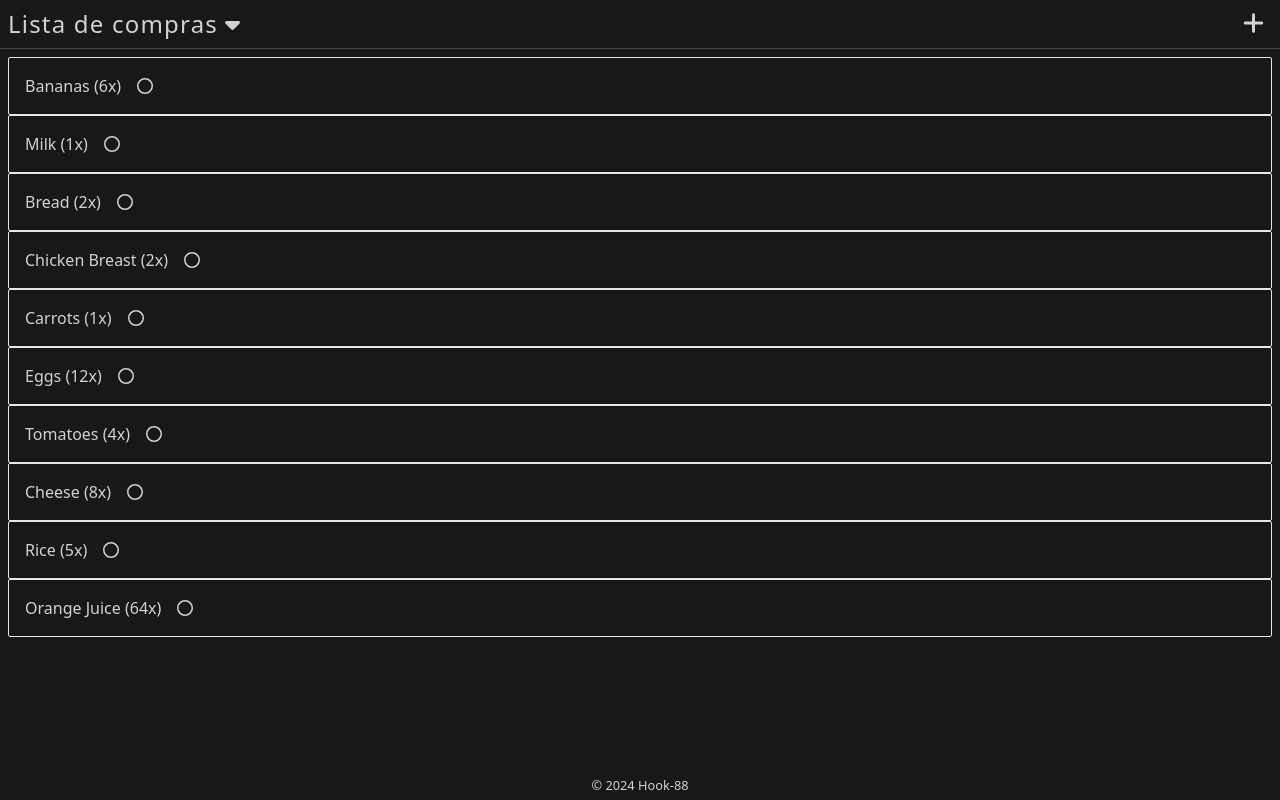
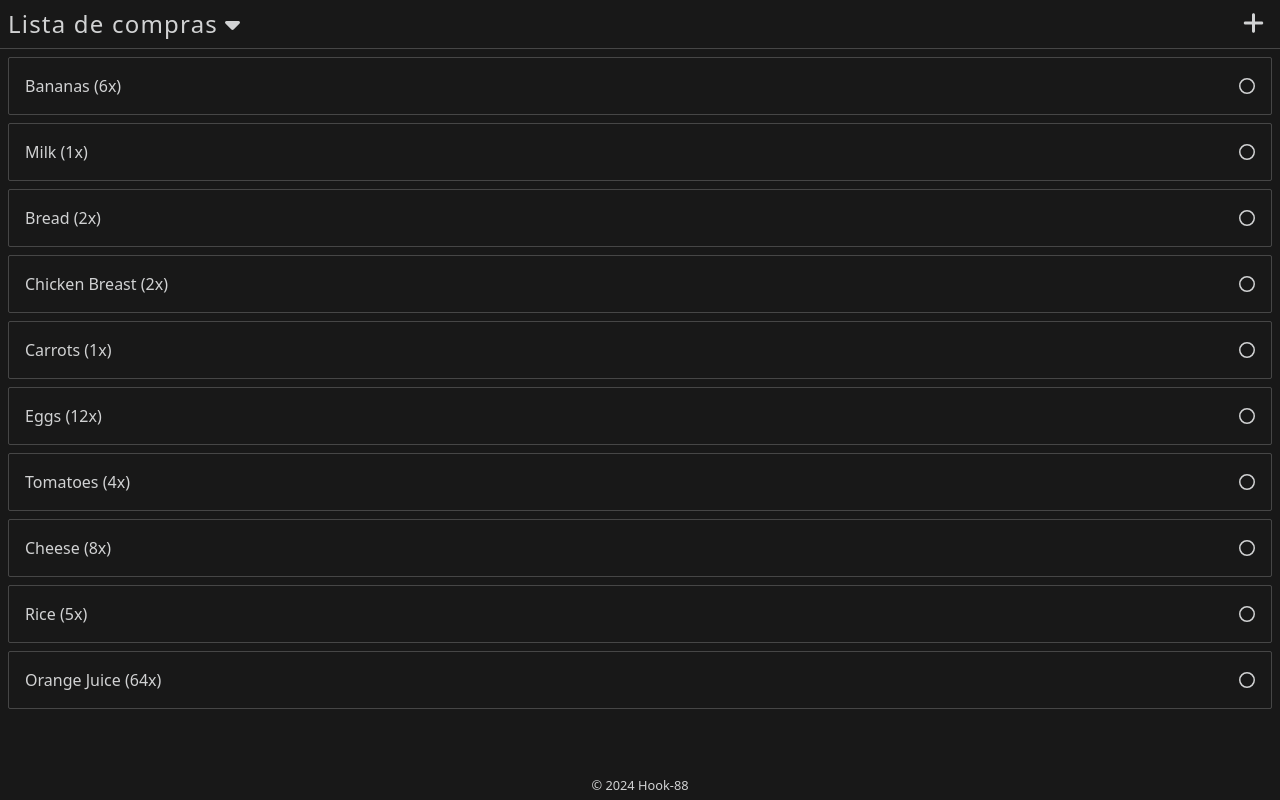
Before and after one commit to Hook-88/shopping-list, a Vue app: page / in a window 1280 px wide. Built offline with nearby package versions, Linux system fonts and the light colour scheme; the HTML template or start-up script is replaced by a standard one.

Commit message:
improved styles

```diff
--- a/src/components/list/BaseList.vue
+++ b/src/components/list/BaseList.vue
@@ -9,7 +9,7 @@ defineProps<{
 </script>
 
 <template>
-  <ul>
+  <ul class="space-y-2">
     <li v-for="(item, index) in listData" :key="index">
       <component :is="listComponent" :item="item" />
     </li>
--- a/src/features/shoppinglist/ShoppingItem.vue
+++ b/src/features/shoppinglist/ShoppingItem.vue
@@ -10,11 +10,11 @@ defineProps<{
 </script>
 
 <template>
-  <div class="flex items-center border rounded-xs">
+  <div class="flex items-center border border-white/20 rounded-xs">
     <h3 class="ml-4">{{ item.name }}</h3>
     &nbsp;
     <span>({{ item.quantity }}x)</span>
-    <button class="p-4">
+    <button class="p-4 ml-auto">
       <FontAwesomeIcon :icon="faCircle" />
     </button>
   </div>
```
